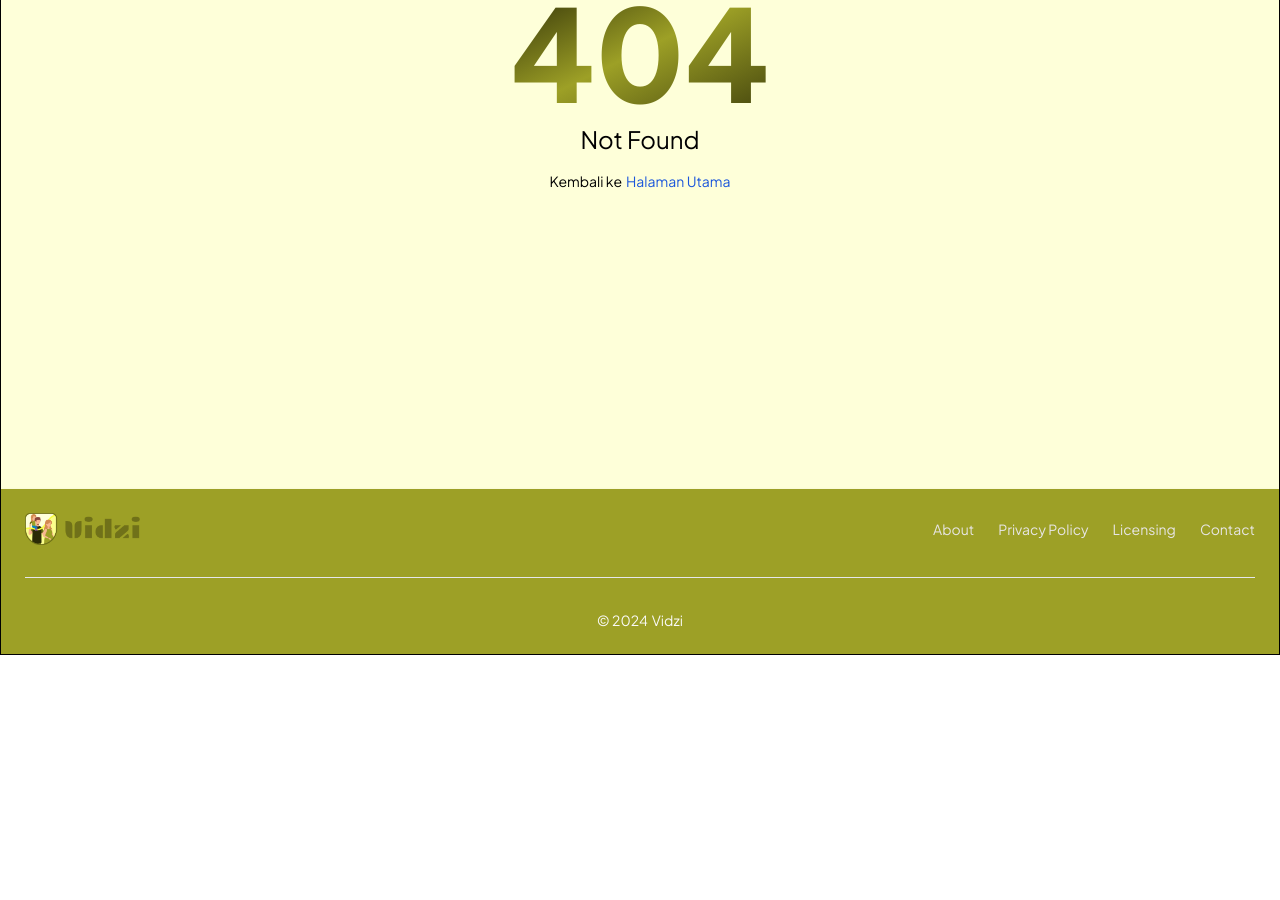
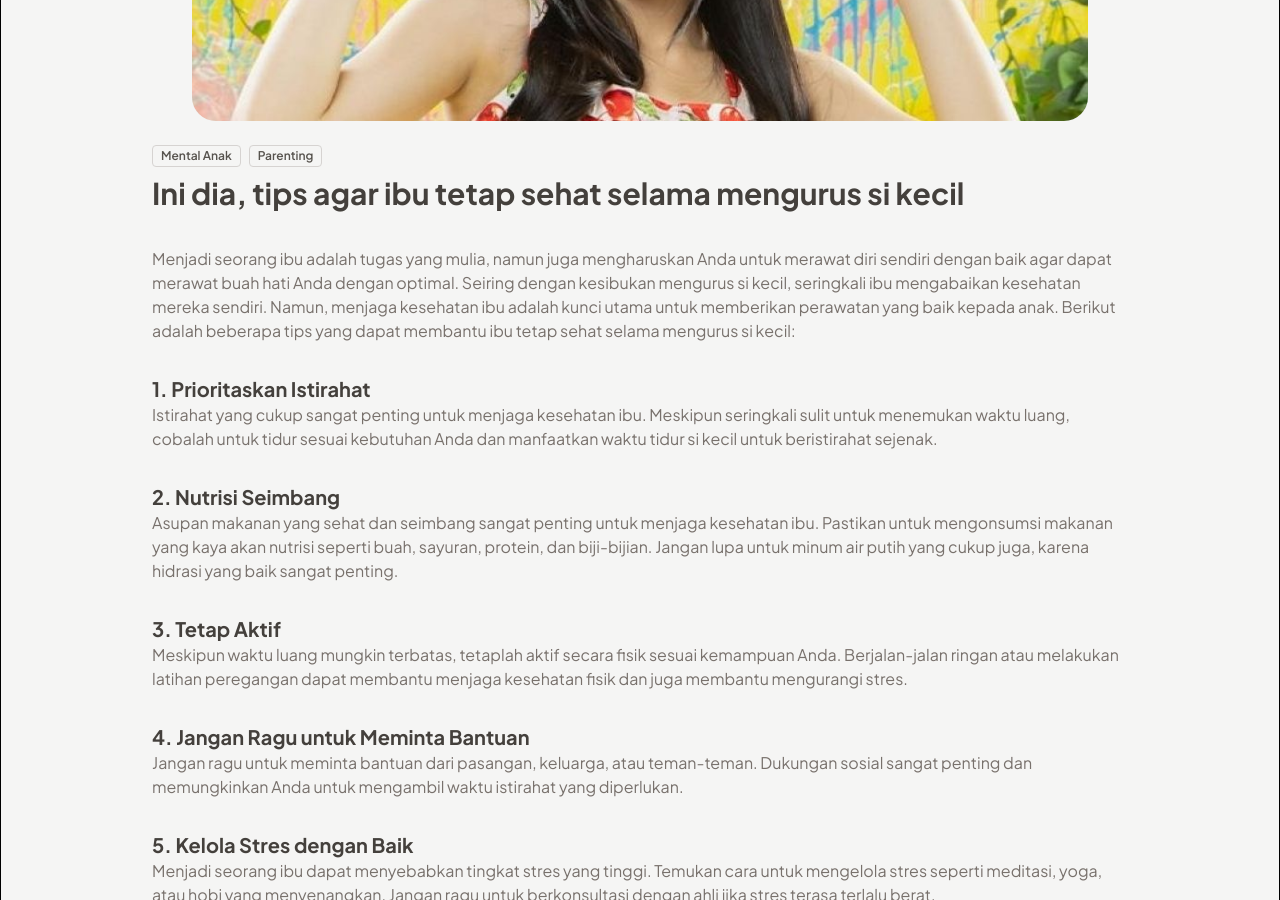
Before and after one commit to aplicalvin/bayiq-fe, a React (Vite) app: page /article in a window 1280 px wide. Before the commit this address had no page. Shown: the part 400-1300 px from the top of the page. Before the commit the page ends 1055 px from the top, so only its background shows below. Built offline with nearby package versions, Linux system fonts and the light colour scheme.

Commit message:
style: Add Detail Article

```diff
--- a/src/App.jsx
+++ b/src/App.jsx
@@ -18,6 +18,7 @@ import DetailTempat from "./components/Informasi/DetailTempat.jsx";
 import Konfirm from "./pages/Konfirm.jsx";
 import Dashboard from "./pages/Dashboard.jsx";
 import Testimoni from "./pages/Testimoni.jsx";
+import DetailEdu from "./pages/DetailEdu.jsx";
 
 function App() {
     return (
@@ -36,6 +37,7 @@ function App() {
                     <Route path="/komunitas" element={<Komunitas />} />
                     <Route path="/testimoni" element={<Testimoni />} />
                     <Route path="/roadmap" element={<Roadmap />} />
+                    <Route path="/article/" element={<DetailEdu />} />
                     <Route path="/dashboard" element={<Dashboard />} />
                     <Route path="*" element={<NotFound />} />{" "}
                 </Route>
--- a/src/components/Edukasi/CardArtikelEdu.jsx
+++ b/src/components/Edukasi/CardArtikelEdu.jsx
@@ -7,7 +7,7 @@ import Image1 from "../../assets/assets/image/image1.jpg";
 function CardArtEdu() {
     return (
         <>
-            <Link to={"/login"}>
+            <Link to={"/article"}>
                 <div className="w-full lg:w-96 rounded-3xl border border-stone-300 flex-col justify-start items-start inline-flex bg-stone-50">
                     <div className="h-48 w-full relative bg-rose-50">
                         <img
--- /dev/null
+++ b/src/components/Edukasi/DetailEdu/DetailEduMain.jsx
@@ -0,0 +1,152 @@
+import { Link } from "react-router-dom";
+import { Badge } from "flowbite-react";
+import Image1 from "../../../assets/assets/image/image1.jpg";
+
+function DetailEduMain() {
+    return (
+        <>
+            <div className="my-12 max-w-5xl mx-6 md:mx-auto">
+                <div className="h-96 w-full relative bg-rose-50">
+                    <img
+                        src={Image1}
+                        className="h-96 object-cover max-w-4xl w-full mx-auto  relative rounded-3xl"
+                        alt=""
+                    />
+                </div>
+                <div className="self-stretch  px-6  p-6 flex-col justify-start items-start flex gap-3">
+                    {/* Badge */}
+                    <div className="flex flex-wrap gap-2 text-base">
+                        <Badge className="bg-stone-100 border-stone-300 border text-stone-600">
+                            Mental Anak
+                        </Badge>
+                        <Badge className="bg-stone-100 border-stone-300 border text-stone-600">
+                            Parenting
+                        </Badge>
+                    </div>
+                    <div className="grid gap-2">
+                        <div className="self-stretch text-stone-700 text-3xl font-bold leading-7">
+                            Ini dia, tips agar ibu tetap sehat selama mengurus
+                            si kecil
+                        </div>
+                        <br />
+                        <div className="self-stretch text-stone-500 text-base font-normal  leading-normal">
+                            Menjadi seorang ibu adalah tugas yang mulia, namun
+                            juga mengharuskan Anda untuk merawat diri sendiri
+                            dengan baik agar dapat merawat buah hati Anda dengan
+                            optimal. Seiring dengan kesibukan mengurus si kecil,
+                            seringkali ibu mengabaikan kesehatan mereka sendiri.
+                            Namun, menjaga kesehatan ibu adalah kunci utama
+                            untuk memberikan perawatan yang baik kepada anak.
+                            Berikut adalah beberapa tips yang dapat membantu ibu
+                            tetap sehat selama mengurus si kecil:
+                        </div>
+                        <div className="self-stretch text-stone-500 text-base font-normal  leading-normal">
+                            <br />
+                            <span className="font-bold text-xl text-stone-700">
+                                1. Prioritaskan Istirahat
+                            </span>
+                            <br />
+                            Istirahat yang cukup sangat penting untuk menjaga
+                            kesehatan ibu. Meskipun seringkali sulit untuk
+                            menemukan waktu luang, cobalah untuk tidur sesuai
+                            kebutuhan Anda dan manfaatkan waktu tidur si kecil
+                            untuk beristirahat sejenak.
+                        </div>
+                        <div className="self-stretch text-stone-500 text-base font-normal  leading-normal">
+                            <br />
+                            <span className="font-bold text-xl text-stone-700">
+                                2. Nutrisi Seimbang
+                            </span>
+                            <br />
+                            Asupan makanan yang sehat dan seimbang sangat
+                            penting untuk menjaga kesehatan ibu. Pastikan untuk
+                            mengonsumsi makanan yang kaya akan nutrisi seperti
+                            buah, sayuran, protein, dan biji-bijian. Jangan lupa
+                            untuk minum air putih yang cukup juga, karena
+                            hidrasi yang baik sangat penting.
+                        </div>
+                        <div className="self-stretch text-stone-500 text-base font-normal  leading-normal">
+                            <br />
+                            <span className="font-bold text-xl text-stone-700">
+                                3. Tetap Aktif
+                            </span>
+                            <br />
+                            Meskipun waktu luang mungkin terbatas, tetaplah
+                            aktif secara fisik sesuai kemampuan Anda.
+                            Berjalan-jalan ringan atau melakukan latihan
+                            peregangan dapat membantu menjaga kesehatan fisik
+                            dan juga membantu mengurangi stres.
+                        </div>
+                        <div className="self-stretch text-stone-500 text-base font-normal  leading-normal">
+                            <br />
+                            <span className="font-bold text-xl text-stone-700">
+                                4. Jangan Ragu untuk Meminta Bantuan{" "}
+                            </span>
+                            <br />
+                            Jangan ragu untuk meminta bantuan dari pasangan,
+                            keluarga, atau teman-teman. Dukungan sosial sangat
+                            penting dan memungkinkan Anda untuk mengambil waktu
+                            istirahat yang diperlukan.
+                        </div>
+                        <div className="self-stretch text-stone-500 text-base font-normal  leading-normal">
+                            <br />
+                            <span className="font-bold text-xl text-stone-700">
+                                5. Kelola Stres dengan Baik{" "}
+                            </span>
+                            <br />
+                            Menjadi seorang ibu dapat menyebabkan tingkat stres
+                            yang tinggi. Temukan cara untuk mengelola stres
+                            seperti meditasi, yoga, atau hobi yang menyenangkan.
+                            Jangan ragu untuk berkonsultasi dengan ahli jika
+                            stres terasa terlalu berat.
+                        </div>
+                        <div className="self-stretch text-stone-500 text-base font-normal  leading-normal">
+                            <br />
+                            <span className="font-bold text-xl text-stone-700">
+                                6. Jaga Keseimbangan Antara Waktu untuk Diri
+                                Sendiri dan Waktu Bersama Si Kecil{" "}
+                            </span>
+                            <br />
+                            Penting untuk memiliki waktu untuk diri sendiri
+                            untuk menjaga keseimbangan dan memperbaharui energi
+                            Anda. Namun, jangan lupa untuk memberikan perhatian
+                            yang cukup kepada si kecil dan nikmati momen-momen
+                            bersama.
+                        </div>
+                        <div className="self-stretch text-stone-500 text-base font-normal  leading-normal">
+                            <br />
+                            <span className="font-bold text-xl text-stone-700">
+                                7. Perhatikan Kesehatan Mental Anda{" "}
+                            </span>
+                            <br />
+                            Jangan abaikan kesehatan mental Anda. Jika Anda
+                            merasa cemas, sedih, atau stres secara
+                            terus-menerus, jangan ragu untuk mencari bantuan
+                            dari profesional kesehatan mental.
+                        </div>
+                        <div className="self-stretch text-stone-500 text-base font-normal  leading-normal">
+                            <br />
+                            <span className="font-bold text-xl text-stone-700">
+                                8. Periksa Kesehatan Secara Rutin
+                            </span>
+                            <br />
+                            Jadwalkan kunjungan rutin ke dokter untuk memeriksa
+                            kesehatan Anda. Ini penting untuk mendeteksi masalah
+                            kesehatan sedini mungkin dan mendapatkan perawatan
+                            yang diperlukan.
+                        </div>
+                        <div className="self-stretch text-stone-500 text-base font-normal  leading-normal">
+                            Menjaga kesehatan ibu adalah kunci untuk memberikan
+                            perawatan yang baik kepada si kecil. Dengan
+                            mengutamakan kesehatan dan keseimbangan, Anda dapat
+                            menjadi ibu yang kuat dan bahagia sambil merawat si
+                            kecil dengan cinta dan perhatian yang tak terbatas.{" "}
+                        </div>
+                    </div>
+                </div>
+            </div>
+        </>
+    );
+}
+
+export default DetailEduMain;
--- /dev/null
+++ b/src/pages/DetailEdu.jsx
@@ -0,0 +1,13 @@
+import DetailEduMain from "../components/Edukasi/DetailEdu/DetailEduMain";
+
+function DetailEdu() {
+    return (
+        <>
+            <div>
+                <DetailEduMain />
+            </div>
+        </>
+    );
+}
+
+export default DetailEdu;
```
